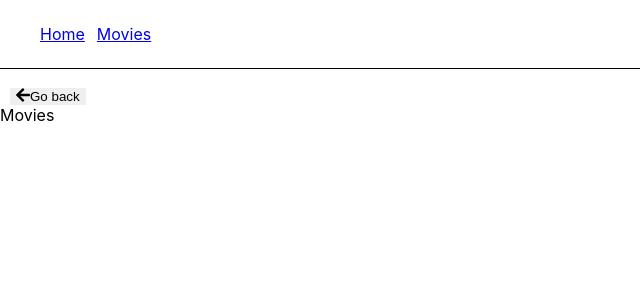
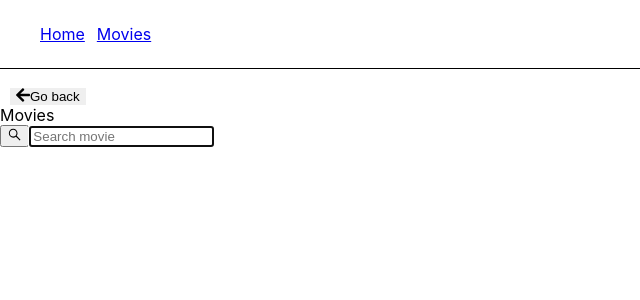
Before and after one commit to Tatiana-Tsymbaliuk/goit-react-hw-05-movies, a React (Create React App) app: page /goit-react-hw-05-movies/movies in a window 1280 px wide. Shown: the top 300 px of the page, without its empty margins (0-640 px from the left). Built offline with nearby package versions, Linux system fonts and the light colour scheme.

Commit message:
create movie

```diff
--- a/src/api/api.js
+++ b/src/api/api.js
@@ -2,7 +2,7 @@ export const fetchForHome = async ()=>{
         const data = await fetch(`https://api.themoviedb.org/3/trending/movie/day?api_key=c34b122fbb2a64c51e2c0723d2e06d38`)
         return data.json();
      }
-export const fetchForDetails = async moviesId =>{
+export const fetchForDetails = async ({moviesId}) =>{
         const data = await fetch(`https://api.themoviedb.org/3/movie/${moviesId}?api_key=c34b122fbb2a64c51e2c0723d2e06d38&language=en-US`)
         return data.json();
 }
--- a/src/components/InfoFilm/InfoFilm.js
+++ b/src/components/InfoFilm/InfoFilm.js
@@ -1,18 +1,25 @@
 const InfoFilm = ({movie}) =>{
-        return( <ul>
-                {movie.map(({id, title, poster_path, overview, vote_average, genre_ids})=> (
-                             <li key ={id}>
+        const {
+
+                title,
+                vote_average,
+                poster_path,
+                overview,
+                genres,
+              } = movie;
+        return( <>
+
                                <p>{title}</p>
                                <img
                                src={poster_path}
                                alt={title}/>
                                <div>{overview}</div>
                                <div>{vote_average}</div>
-                               {/* <div>{genre_ids}</div> */}
-                                </li>
+                               <div>{genres}</div>
 
-                                ))}
-                        </ul>
+
+
+                        </>
                 )
 }
 export default InfoFilm;
--- /dev/null
+++ b/src/components/Searchbar/Searchbar.js
@@ -0,0 +1,43 @@
+import {useState} from 'react';
+import {FaSistrix} from 'react-icons/fa';
+
+export default function Searchbar({onSubmit}){
+const [nameSearch, setNameSearch] = useState('');
+const handleNameChange = event=>{
+        const {value } = event.currentTarget;
+
+        setNameSearch(value);
+}
+const handleSubmit = event=>{
+        event.preventDefault();
+        if(nameSearch.trim()=== ''){
+             alert('Введите свой поиск');
+                return;
+        }
+
+             onSubmit(nameSearch);
+             setNameSearch('');
+}
+
+
+        return(
+                <div>
+                <form className="SearchForm " onSubmit = {handleSubmit}>
+                  <button type="submit" className="SearchForm-button">
+                  <span className="SearchForm-button-label"><FaSistrix className="Icon"/></span>
+                  </button>
+
+                  <input
+                    className="SearchForm-input"
+                    type="text"
+                    name="nameSearch"
+                    value={nameSearch}
+                    onChange={handleNameChange}
+                    autoComplete="off"
+                    autoFocus
+                    placeholder="Search movie"
+                  />
+                </form>
+              </div>
+        )
+}
--- a/src/pages/MovieDetails.js
+++ b/src/pages/MovieDetails.js
@@ -6,9 +6,10 @@ import InfoFilm from "components/InfoFilm/InfoFilm";
 const MoviesDetiails = () =>{
 const {moviesId} = useParams();
         console.log(moviesId);
-const [movie, setMovie]=useState([]);
+const [movie, setMovie]=useState('');
 //eslint-disable-next-line
 const [error, setError] = useState(null);
+
         useEffect(()=>{
                 const getMovie = async (moviesId) => {
                         try {
@@ -21,7 +22,8 @@ const [error, setError] = useState(null);
                         }
                       };
 
-                      getMovie();
+                      getMovie(moviesId);
+                      //eslint-disable-next-line
         }, [])
         return(<>
                 {/* <div>MoviesDetiails:{moviesId}</div> */}
--- a/src/pages/Movies.js
+++ b/src/pages/Movies.js
@@ -1,6 +1,20 @@
+import {useState} from 'react';
+import Searchbar from "components/Searchbar/Searchbar";
+
 const Movies = () =>{
-        return(
+        //eslint-disable-next-line
+        const [nameSearch, setNameSearch] = useState('');
+
+        const handleFormSubmit = nameSearch=>{
+                setNameSearch(nameSearch);
+
+              }
+
+        return(<>
                 <div>Movies</div>
+                <Searchbar onSubmit={handleFormSubmit}/>
+                </>
+
         )
 }
 export default Movies;
```
